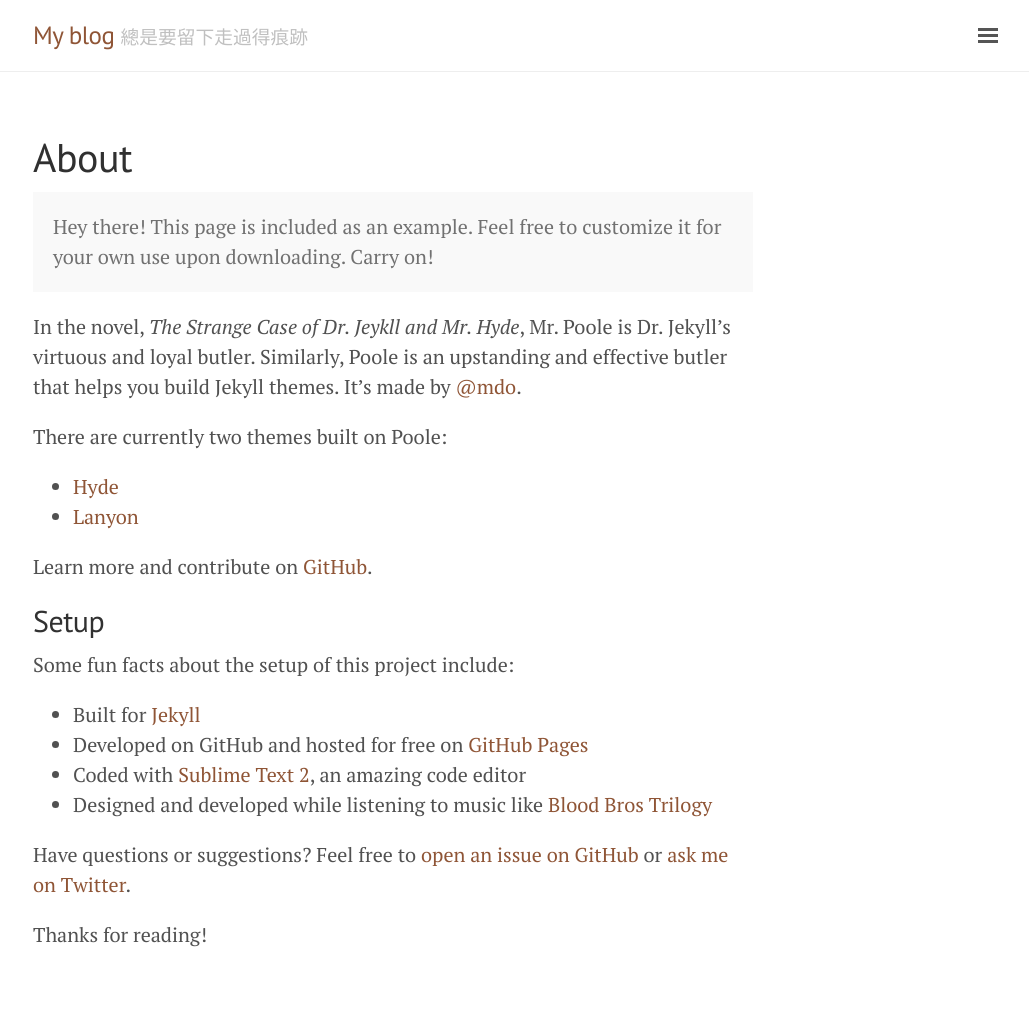
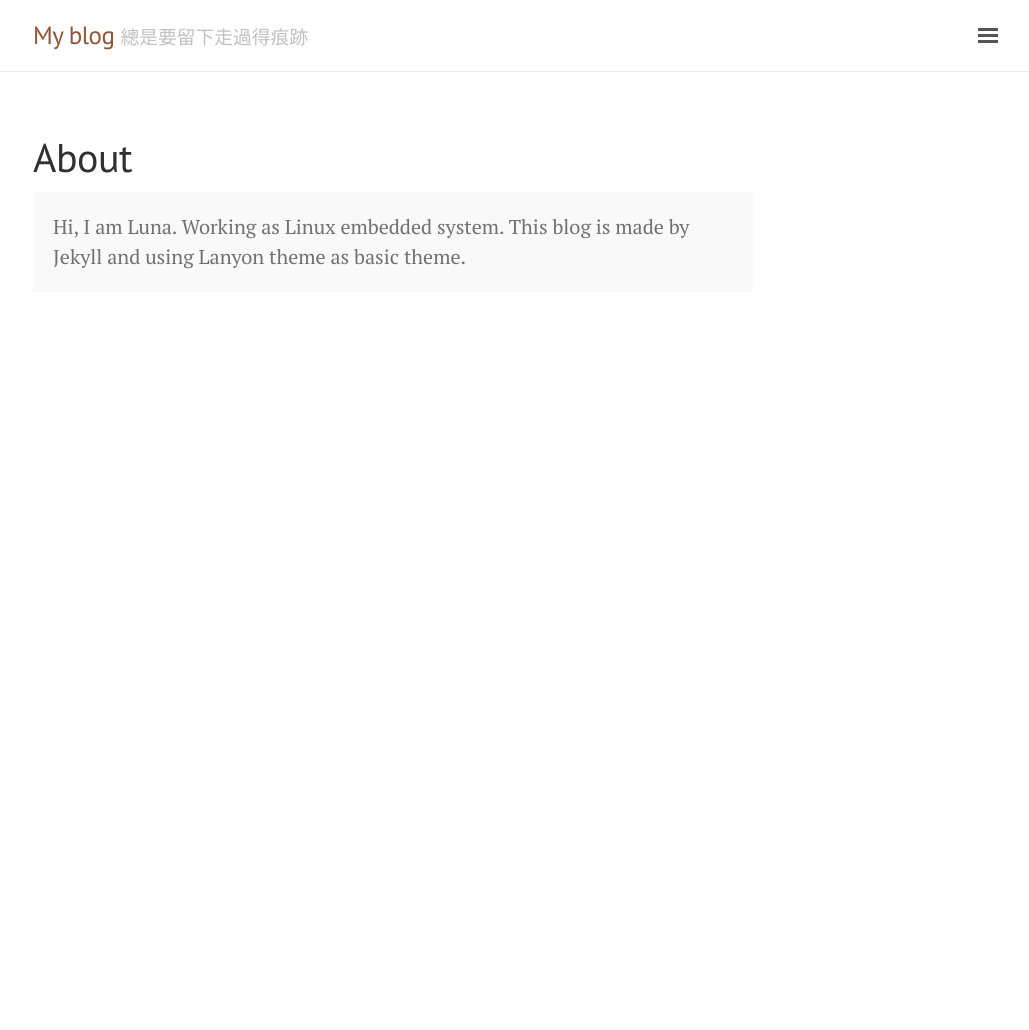
Before and after one commit to LunaHuang/LunaHuang.github.io, a Jekyll site: the page built from about.md, in a window 1280 px wide. Shown: the whole page, without its empty margins (247-1276 px from the left). Built offline with Jekyll 4.4.1, drawn with Linux system fonts in a browser that asks for light colours; after the commit the page ends 900 px from its top, so only the background shows below that.

Commit message:
Modify about

```diff
--- a/about.md
+++ b/about.md
@@ -4,27 +4,6 @@
 ---
 
 <p class="message">
-  Hey there! This page is included as an example. Feel free to customize it for your own use upon downloading. Carry on!
+	Hi, I am Luna. Working as Linux embedded system.
+	This blog is made by Jekyll and using Lanyon theme as basic theme.
 </p>
-
-In the novel, *The Strange Case of Dr. Jeykll and Mr. Hyde*, Mr. Poole is Dr. Jekyll's virtuous and loyal butler. Similarly, Poole is an upstanding and effective butler that helps you build Jekyll themes. It's made by [@mdo](https://twitter.com/mdo).
-
-There are currently two themes built on Poole:
-
-* [Hyde](http://hyde.getpoole.com)
-* [Lanyon](http://lanyon.getpoole.com)
-
-Learn more and contribute on [GitHub](https://github.com/poole).
-
-## Setup
-
-Some fun facts about the setup of this project include:
-
-* Built for [Jekyll](http://jekyllrb.com)
-* Developed on GitHub and hosted for free on [GitHub Pages](https://pages.github.com)
-* Coded with [Sublime Text 2](http://sublimetext.com), an amazing code editor
-* Designed and developed while listening to music like [Blood Bros Trilogy](https://soundcloud.com/maddecent/sets/blood-bros-series)
-
-Have questions or suggestions? Feel free to [open an issue on GitHub](https://github.com/poole/issues/new) or [ask me on Twitter](https://twitter.com/mdo).
-
-Thanks for reading!
```
